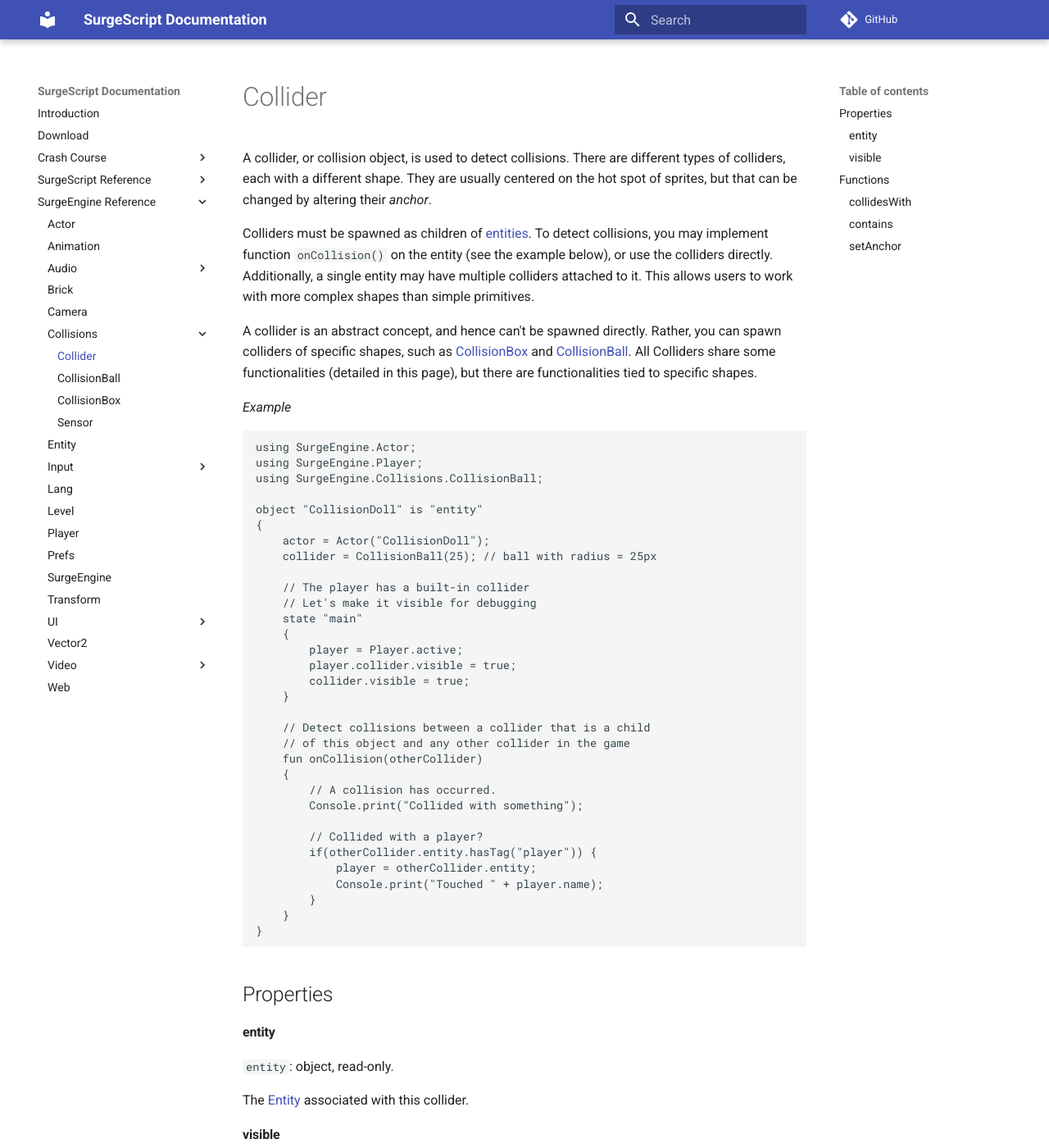
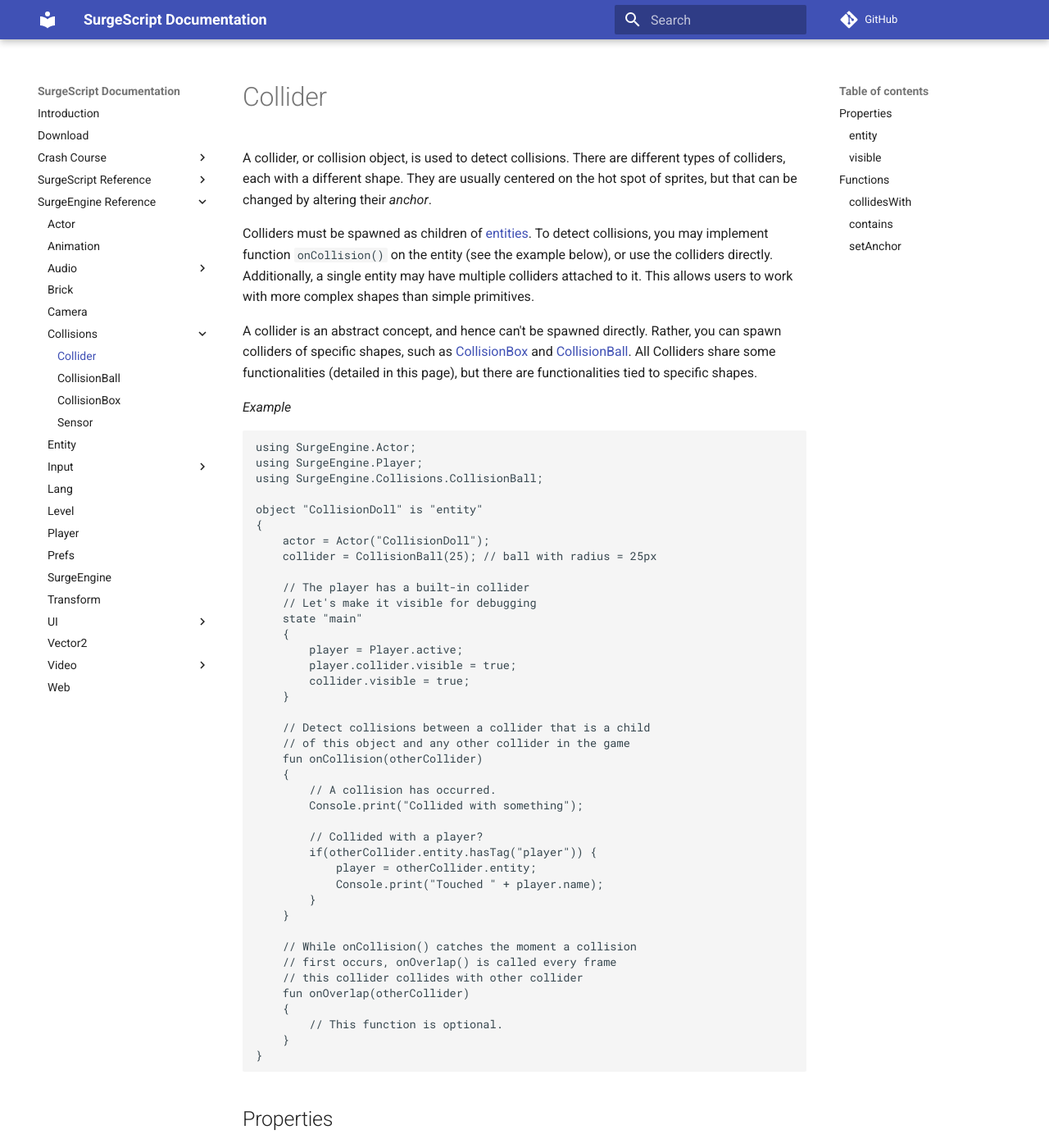
Before and after one commit to alemart/surgescript, an MkDocs documentation site: the page built from docs/engine/collider.md, in a window 1280 px wide and 1400 px high. Shown: the whole window at 82% size. Built offline with MkDocs 1.6.1 and Material for MkDocs 9.7.7, drawn with Linux system fonts in a browser that asks for light colours; comment, search, counter and statistics services are not loaded.

Commit message:
Documented: Collider.onOverlap(), Player.blinking, Level.spawnpoint

````diff
--- a/docs/engine/collider.md
+++ b/docs/engine/collider.md
@@ -40,6 +40,14 @@ object "CollisionDoll" is "entity"
             player = otherCollider.entity;
             Console.print("Touched " + player.name);
         }
+    }
+
+    // While onCollision() catches the moment a collision
+    // first occurs, onOverlap() is called every frame
+    // this collider collides with other collider
+    fun onOverlap(otherCollider)
+    {
+        // This function is optional.
     }
 }
 ```
````
Also changed, not shown: docs/engine/level.md (+6 -0 lines), docs/engine/player.md (+12 -6 lines).
